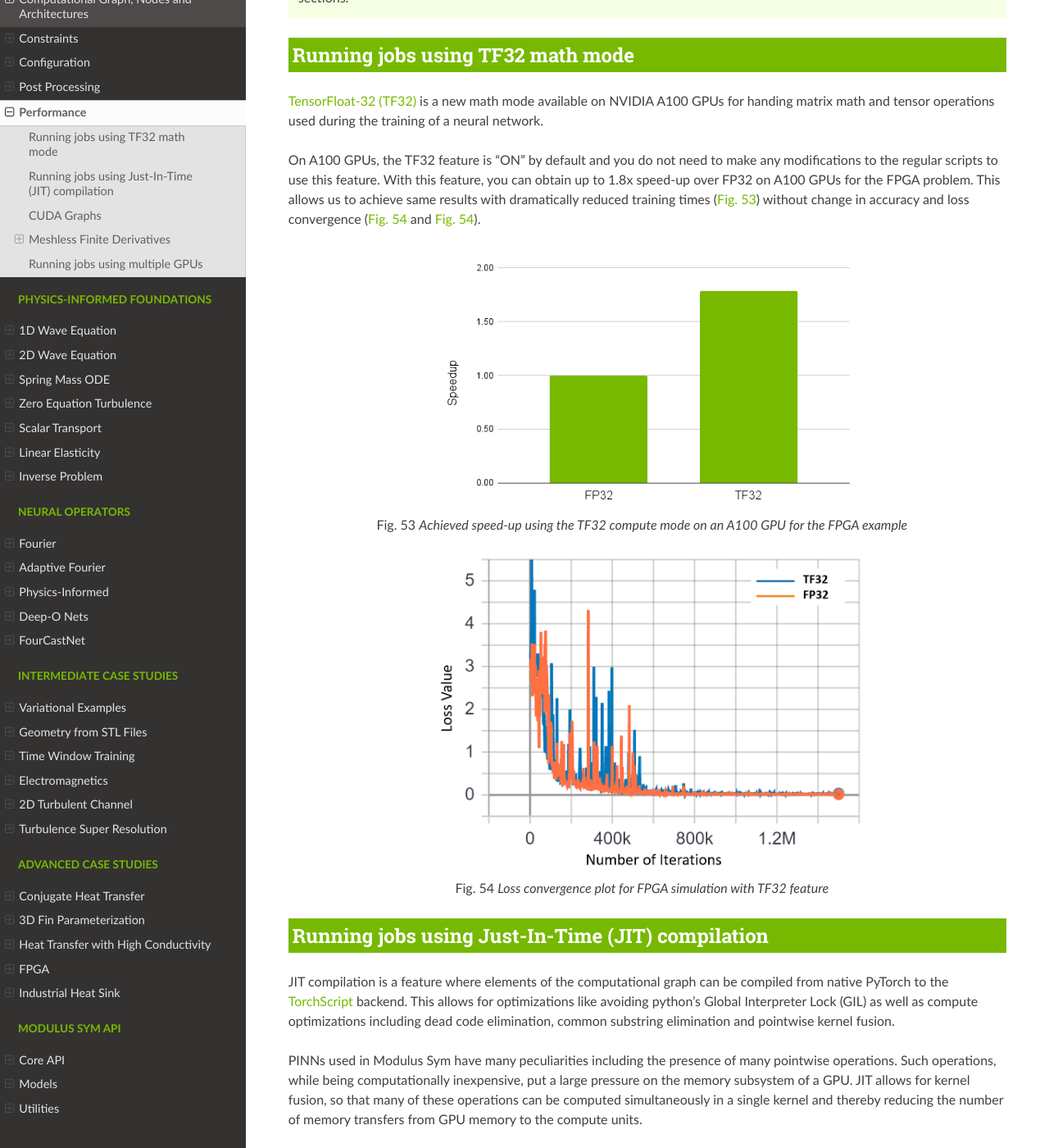
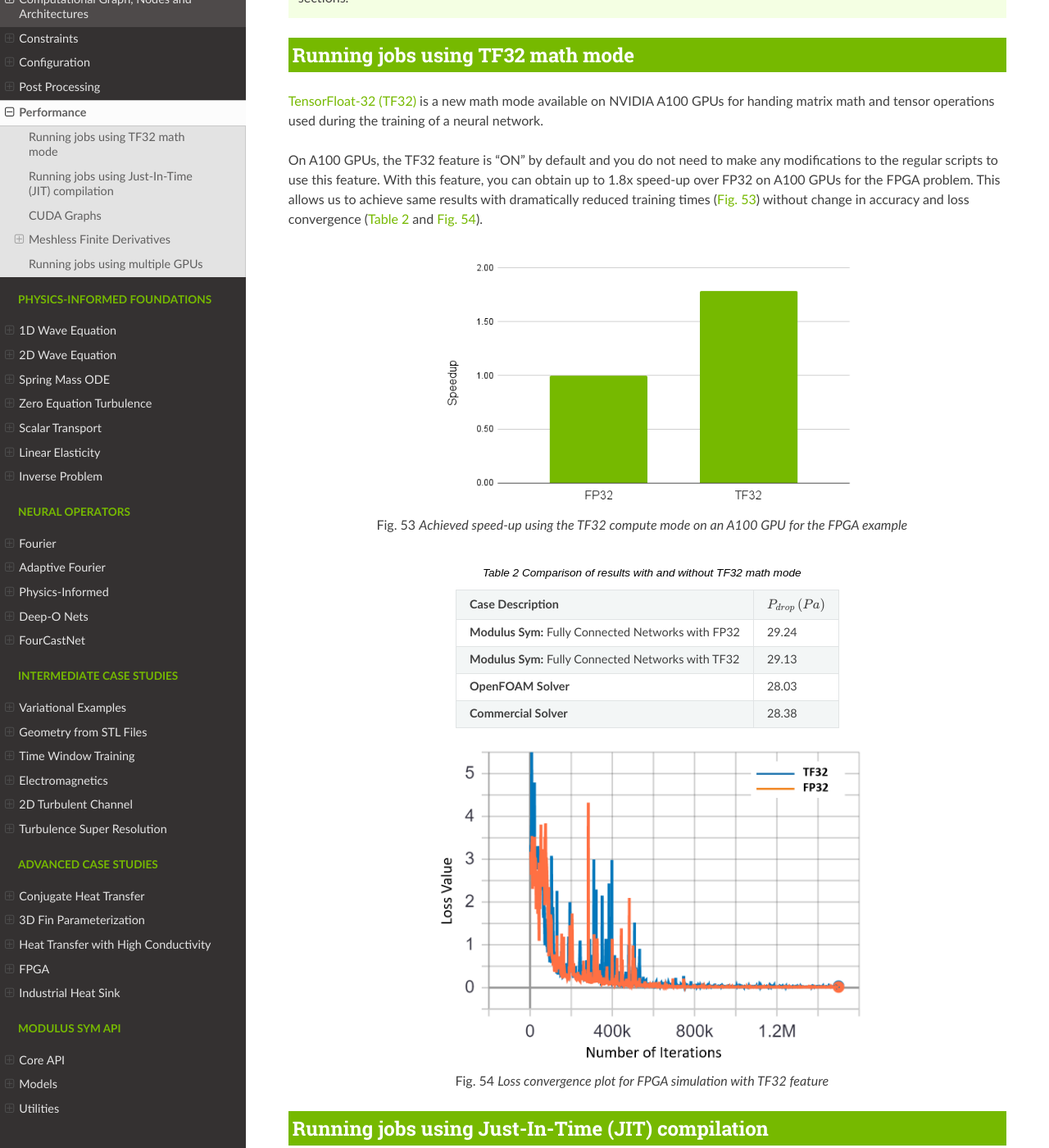
Before and after one commit to NVIDIA/modulus-sym, a Sphinx documentation site: the page built from docs/user_guide/features/performance.rst, in a window 1280 px wide and 1400 px high, scrolled down 1073 px. Shown: the whole window at 82% size. Built offline with Sphinx 7.4.7 and the Read the Docs theme 2.0.0, drawn with Linux system fonts in a browser that asks for light colours; the version number could not be read and is left out.

Commit message:
fix malinformed tables

```diff
--- a/docs/user_guide/features/performance.rst
+++ b/docs/user_guide/features/performance.rst
@@ -58,22 +58,22 @@
 .. table:: Comparison of results with and without TF32 math mode
    :align: center
 
-   +-----------------------+-----------------------+
-   | **Case Description**  | :math:`P_{drop}`      |
-   |                       | :math:`(Pa)`          |
-   +-----------------------+-----------------------+
+   +---------------------------+-----------------------+
+   | **Case Description**      | :math:`P_{drop}`      |
+   |                           | :math:`(Pa)`          |
+   +---------------------------+-----------------------+
    | **Modulus Sym:** Fully    | 29.24                 |
-   | Connected Networks    |                       |
-   | with FP32             |                       |
-   +-----------------------+-----------------------+
+   | Connected Networks        |                       |
+   | with FP32                 |                       |
+   +---------------------------+-----------------------+
    | **Modulus Sym:** Fully    | 29.13                 |
-   | Connected Networks    |                       |
-   | with TF32             |                       |
-   +-----------------------+-----------------------+
-   | **OpenFOAM Solver**   | 28.03                 |
-   +-----------------------+-----------------------+
-   | **Commercial Solver** | 28.38                 |
-   +-----------------------+-----------------------+
+   | Connected Networks        |                       |
+   | with TF32                 |                       |
+   +---------------------------+-----------------------+
+   | **OpenFOAM Solver**       | 28.03                 |
+   +---------------------------+-----------------------+
+   | **Commercial Solver**     | 28.38                 |
+   +---------------------------+-----------------------+
 
 
 
```
Also changed, not shown: docs/user_guide/advanced/fpga.rst (+29 -29 lines), docs/user_guide/advanced/industrial_heat_sink.rst (+15 -15 lines), docs/user_guide/foundational/inverse_problem.rst (+8 -8 lines).
